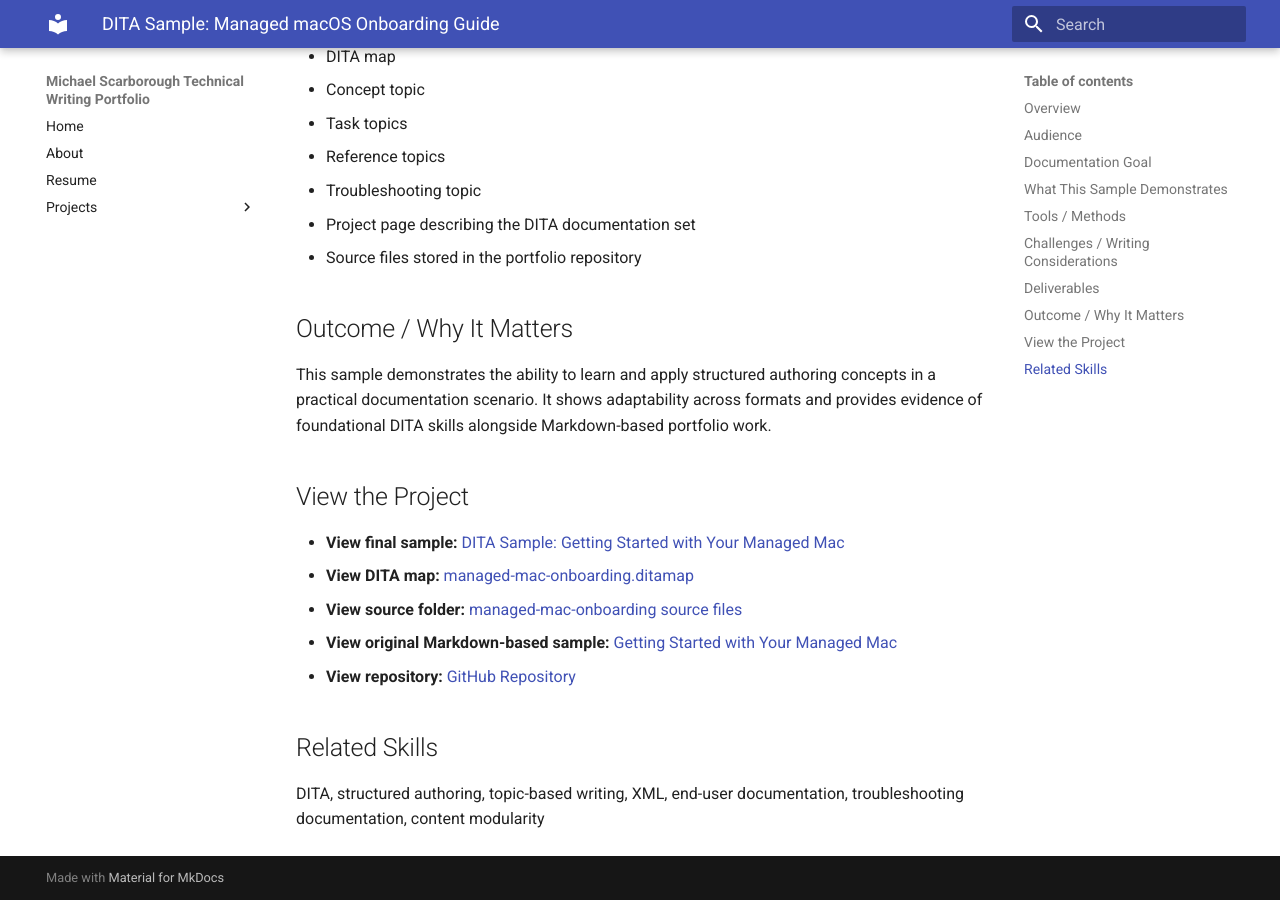
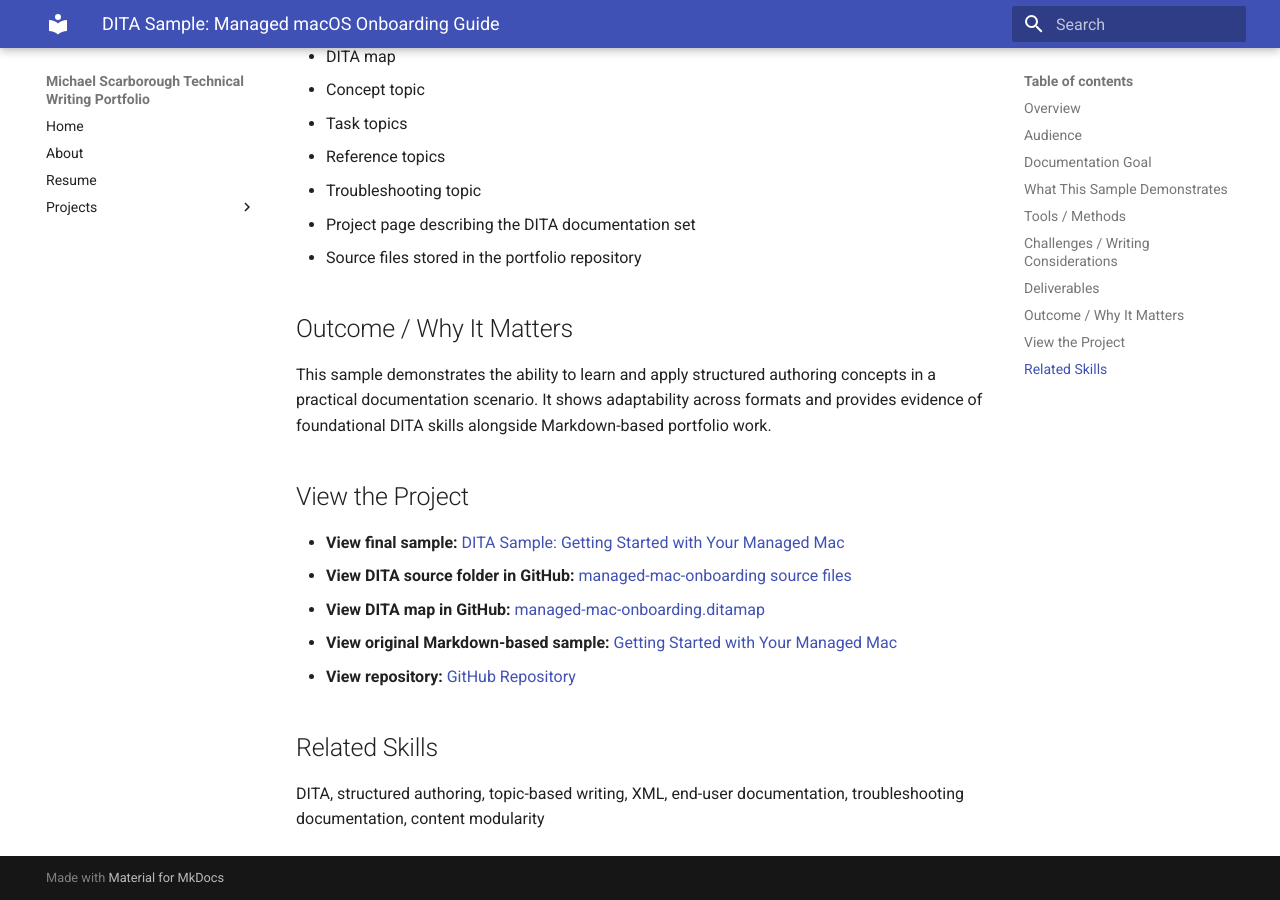
Before and after one commit to MackMike/technical-writing-portfolio-site, an MkDocs documentation site: the page built from docs/projects/dita-managed-mac-onboarding.md, in a window 1280 px wide and 900 px high, scrolled down 1704 px. Built offline with MkDocs 1.6.1 and Material for MkDocs 9.7.7, drawn with Linux system fonts in a browser that asks for light colours.

Commit message:
Update dita-managed-mac-onboarding.md

```diff
--- a/docs/projects/dita-managed-mac-onboarding.md
+++ b/docs/projects/dita-managed-mac-onboarding.md
@@ -49,8 +49,8 @@
 
 ## View the Project
 - **View final sample:** [DITA Sample: Getting Started with Your Managed Mac](dita-managed-mac-onboarding-guide.md)
-- **View DITA map:** [managed-mac-onboarding.ditamap](../assets/dita/managed-mac-onboarding/managed-mac-onboarding.ditamap)
-- **View source folder:** [managed-mac-onboarding source files](../assets/dita/managed-mac-onboarding/)
+- **View DITA source folder in GitHub:** [managed-mac-onboarding source files](https://github.com/MackMike/technical-writing-portfolio-site/tree/main/docs/assets/dita/managed-mac-onboarding)
+- **View DITA map in GitHub:** [managed-mac-onboarding.ditamap](https://github.com/MackMike/technical-writing-portfolio-site/blob/main/docs/assets/dita/managed-mac-onboarding/managed-mac-onboarding.ditamap)
 - **View original Markdown-based sample:** [Getting Started with Your Managed Mac](managed-mac-onboarding-guide.md)
 - **View repository:** [GitHub Repository](https://github.com/MackMike/michael-scarborough-technical-writing-portfolio)
 
```
